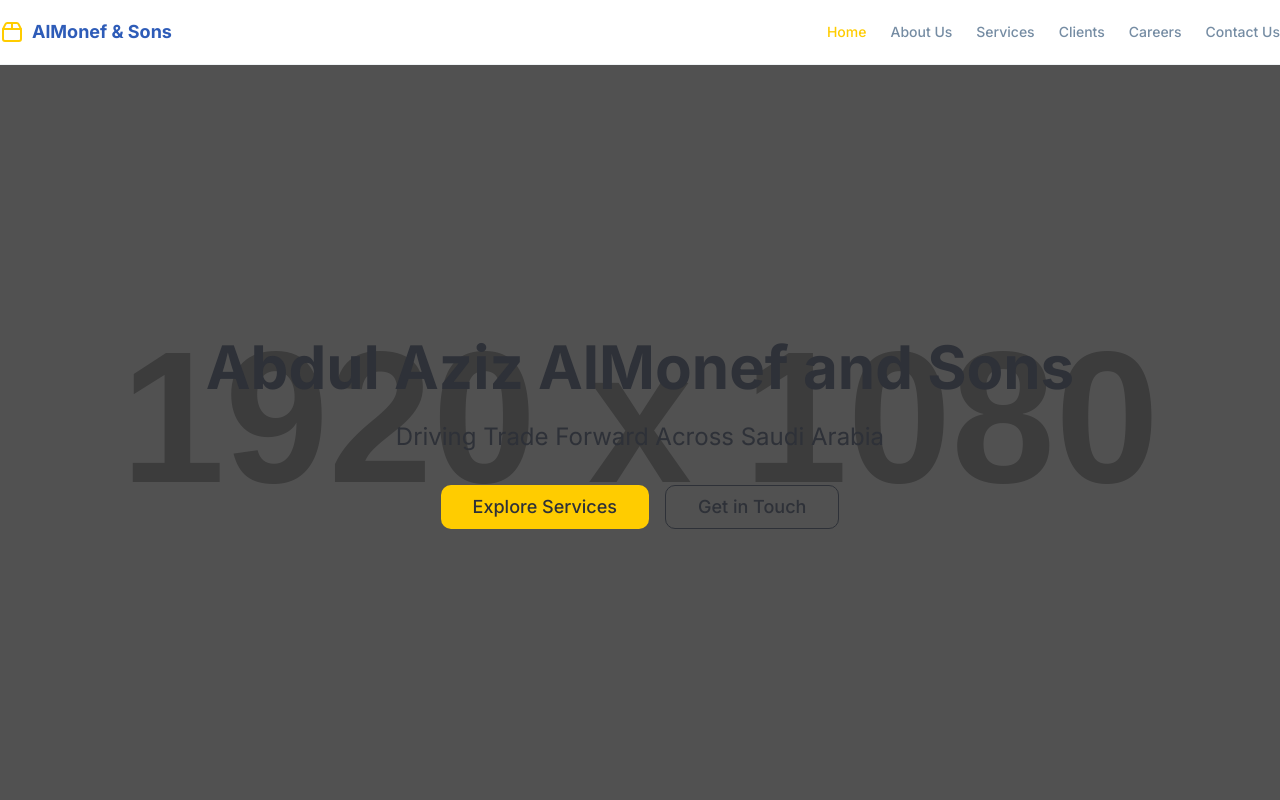
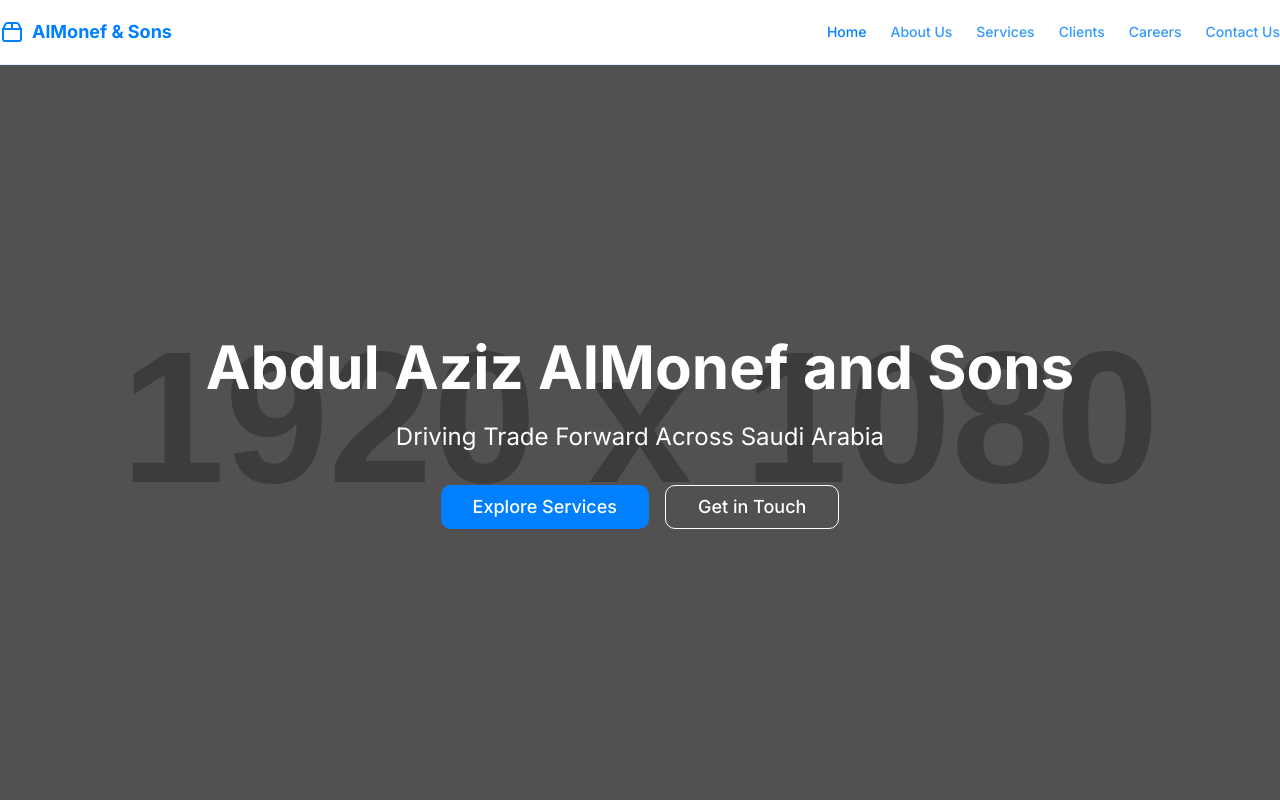
Before and after one commit to Ar-Raad-Dev/al-monef-logistics, a Next.js app: page / in a window 1280 px wide. Shown: the top 800 px of the page. Built offline with nearby package versions, Linux system fonts and the light colour scheme.

Commit message:
USE FAST BLUE AND WHITE ONLY

```diff
--- a/src/app/globals.css
+++ b/src/app/globals.css
@@ -1,102 +1,103 @@
+
 @tailwind base;
 @tailwind components;
 @tailwind utilities;
 
 @layer base {
   :root {
-    --background: 0 0 100; /* #FFFFFF - Pure White */
-    --foreground: 220 60 45; /* #3366CC - Blue for main text */
+    --background: 0 0 100; /* White */
+    --foreground: 210 100 50; /* Fast Blue */
 
-    --card: 0 0 100; /* #FFFFFF - Pure White */
-    --card-foreground: 220 60 45; /* Blue for card text */
+    --card: 0 0 100; /* White */
+    --card-foreground: 210 100 50; /* Fast Blue */
 
-    --popover: 0 0 100; /* #FFFFFF - Pure White */
-    --popover-foreground: 220 60 45; /* Blue for popover text */
+    --popover: 0 0 100; /* White */
+    --popover-foreground: 210 100 50; /* Fast Blue */
 
-    --primary: 48 100 50; /* #FFC100 - Bright Yellow (from red-yellow gradient idea) */
-    --primary-foreground: 220 10 20; /* #262B33 - Dark Blue/Graphite for contrast on yellow */
+    --primary: 210 100 50; /* Fast Blue */
+    --primary-foreground: 0 0 100; /* White */
 
-    --secondary: 210 25 95; /* #EEF2F5 - Very Light Bluish Grey (can act as a subtle background or "water grey" element bg) */
-    --secondary-foreground: 220 60 45; /* Blue */
+    --secondary: 210 100 95; /* Very Light Blue (almost white) */
+    --secondary-foreground: 210 100 50; /* Fast Blue */
 
-    --muted: 210 20 97; /* #F6F8FA - Even Lighter Grey (for subtle backgrounds) */
-    --muted-foreground: 210 20 55; /* #7A8C99 - "Water Grey" for filling/muted text */
+    --muted: 210 100 97; /* Very Light Blue (paler than secondary bg) */
+    --muted-foreground: 210 100 60; /* Lighter Blue (for less emphasis than main text) */
 
-    --accent: 0 100 55; /* #FF1A1A - Bright Red (from red-yellow gradient idea) */
-    --accent-foreground: 0 0 100; /* #FFFFFF - White */
+    --accent: 210 100 50; /* Fast Blue */
+    --accent-foreground: 0 0 100; /* White */
 
-    --destructive: 0 84 60; /* Standard Red for destructive actions */
-    --destructive-foreground: 0 0 98; /* Light color for text on destructive */
+    --destructive: 210 100 40; /* Darker Blue for destructive action background */
+    --destructive-foreground: 0 0 100; /* White for text on destructive */
 
-    --border: 210 20 88; /* #DDE3E8 - Light Grey (default border; gradients are custom) */
-    --input: 210 25 98; /* #F8FAFB - Very Light Grey for input backgrounds */
-    --ring: 48 100 50; /* #FFC100 - Bright Yellow for focus rings */
+    --border: 210 100 85; /* Light Blue Border */
+    --input: 0 0 100; /* White input background */
+    --ring: 210 100 50; /* Fast Blue for focus rings */
 
     --radius: 0.75rem;
 
-    /* Chart Colors - derived from the new palette */
-    --chart-1: 48 100 50;    /* Bright Yellow (Primary) */
-    --chart-2: 0 100 55;     /* Bright Red (Accent) */
-    --chart-3: 140 60 50;    /* #33CC66 - A complementary Green */
-    --chart-4: 270 60 60;    /* #9966CC - A complementary Purple */
-    --chart-5: 25 100 50;    /* #FF8000 - An Orange */
+    /* Chart Colors - Light Theme (Shades of Blue and White) */
+    --chart-1: 210 100 50;    /* Fast Blue */
+    --chart-2: 210 100 70;    /* Lighter Blue */
+    --chart-3: 210 100 30;    /* Darker Blue */
+    --chart-4: 210 100 80;    /* Very Light Blue */
+    --chart-5: 210 100 60;    /* Mid Blue */
 
     /* Sidebar Colors - Light Theme */
-    --sidebar-background: 0 0 98; /* #F9F9F9 - Slightly off-white */
-    --sidebar-foreground: 220 60 45; /* Blue text */
-    --sidebar-primary: 48 100 50; /* Bright Yellow */
-    --sidebar-primary-foreground: 220 10 20; /* Dark Blue/Graphite */
-    --sidebar-accent: 0 100 55; /* Bright Red */
+    --sidebar-background: 0 0 100; /* White */
+    --sidebar-foreground: 210 100 50; /* Fast Blue */
+    --sidebar-primary: 210 100 50; /* Fast Blue */
+    --sidebar-primary-foreground: 0 0 100; /* White */
+    --sidebar-accent: 210 100 50; /* Fast Blue */
     --sidebar-accent-foreground: 0 0 100; /* White */
-    --sidebar-border: 210 20 88; /* Light Grey */
-    --sidebar-ring: 48 100 50; /* Bright Yellow */
+    --sidebar-border: 210 100 85; /* Light Blue Border */
+    --sidebar-ring: 210 100 50; /* Fast Blue */
   }
 
   .dark {
-    --background: 220 20 10; /* #14181C - Very Dark Blue/Grey */
-    --foreground: 210 30 90; /* #D9E1E8 - Light Greyish Blue for text */
+    --background: 210 100 50; /* Fast Blue */
+    --foreground: 0 0 100; /* White */
 
-    --card: 220 20 15; /* #1E242B - Darker Card */
-    --card-foreground: 210 30 90; /* Light Greyish Blue */
+    --card: 210 100 45; /* Slightly Darker Blue than BG */
+    --card-foreground: 0 0 100; /* White */
 
-    --popover: 220 20 15; /* #1E242B - Darker Popover */
-    --popover-foreground: 210 30 90; /* Light Greyish Blue */
+    --popover: 210 100 45; /* Slightly Darker Blue */
+    --popover-foreground: 0 0 100; /* White */
 
-    --primary: 48 100 60; /* #FFD033 - Brighter Yellow */
-    --primary-foreground: 220 20 10; /* #14181C - Very Dark Blue/Grey for contrast */
+    --primary: 0 0 100; /* White (button background) */
+    --primary-foreground: 210 100 50; /* Fast Blue (text on button) */
 
-    --secondary: 220 15 25; /* #333B47 - Dark Muted Blue/Grey */
-    --secondary-foreground: 210 30 80; /* #B8C5D3 - Lighter Greyish Blue */
+    --secondary: 210 100 60; /* Lighter Blue than BG (for secondary element backgrounds) */
+    --secondary-foreground: 0 0 100; /* White */
 
-    --muted: 220 15 20; /* #2A313A - Darker Grey */
-    --muted-foreground: 210 20 65; /* #93A1B0 - Lighter "Water Grey" for dark mode */
+    --muted: 210 100 55; /* Slightly Lighter Blue than BG */
+    --muted-foreground: 0 0 90; /* Off-white (for muted text) */
 
-    --accent: 0 100 65; /* #FF4D4D - Brighter Red */
-    --accent-foreground: 0 0 100; /* #FFFFFF - White */
+    --accent: 0 0 100; /* White */
+    --accent-foreground: 210 100 50; /* Fast Blue */
 
-    --destructive: 0 70 55; /* Slightly less intense red for dark mode */
-    --destructive-foreground: 0 0 98;
+    --destructive: 0 0 100; /* White background for destructive button */
+    --destructive-foreground: 210 100 40; /* Darker Blue text for destructive button */
 
-    --border: 220 15 30; /* #3E4857 - Medium Dark Grey for borders */
-    --input: 220 15 22; /* #2E3640 - Darker Input */
-    --ring: 48 100 60; /* #FFD033 - Brighter Yellow */
+    --border: 210 100 65; /* Lighter Blue border than card bg */
+    --input: 210 100 40; /* Darker Blue input background */
+    --ring: 0 0 100; /* White for focus rings */
 
-    /* Chart Colors - Dark Theme */
-    --chart-1: 48 100 60;    /* Brighter Yellow */
-    --chart-2: 0 100 65;     /* Brighter Red */
-    --chart-3: 140 60 60;    /* #52D680 - Brighter Green */
-    --chart-4: 270 60 70;    /* #AD85E0 - Brighter Purple */
-    --chart-5: 25 100 60;    /* #FF9933 - Brighter Orange */
+    /* Chart Colors - Dark Theme (Shades of White/Light Blue on Dark Blue BG) */
+    --chart-1: 0 0 100;       /* White */
+    --chart-2: 210 100 85;    /* Very Light Blue shade 1 */
+    --chart-3: 0 0 90;        /* Off-White */
+    --chart-4: 210 100 75;    /* Very Light Blue shade 2 */
+    --chart-5: 0 0 95;        /* Almost White */
 
     /* Sidebar Colors - Dark Theme */
-    --sidebar-background: 220 20 12; /* #171C21 - Slightly different dark for sidebar */
-    --sidebar-foreground: 210 30 90; /* Light Greyish Blue text */
-    --sidebar-primary: 48 100 60; /* Brighter Yellow */
-    --sidebar-primary-foreground: 220 20 10; /* Very Dark Blue/Grey */
-    --sidebar-accent: 0 100 65; /* Brighter Red */
-    --sidebar-accent-foreground: 0 0 100; /* White */
-    --sidebar-border: 220 15 30; /* Medium Dark Grey */
-    --sidebar-ring: 48 100 60; /* Brighter Yellow */
+    --sidebar-background: 210 100 45; /* Dark Blue (slightly different from main BG for potential separation) */
+    --sidebar-foreground: 0 0 100; /* White */
+    --sidebar-primary: 0 0 100; /* White */
+    --sidebar-primary-foreground: 210 100 50; /* Fast Blue */
+    --sidebar-accent: 0 0 100; /* White */
+    --sidebar-accent-foreground: 210 100 50; /* Fast Blue */
+    --sidebar-border: 210 100 60; /* Lighter Blue border than sidebar BG */
+    --sidebar-ring: 0 0 100; /* White */
   }
 }
 
```
